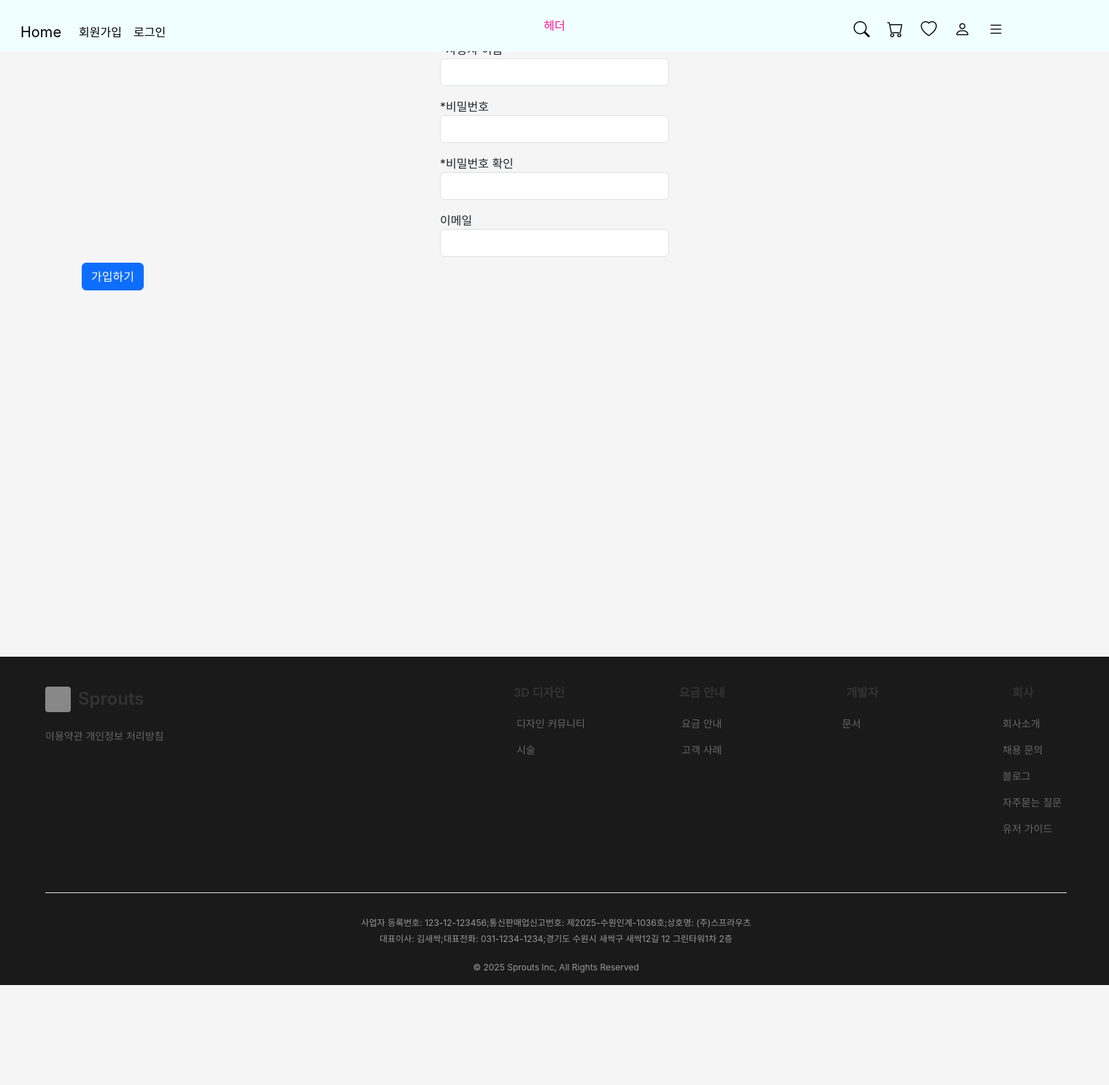
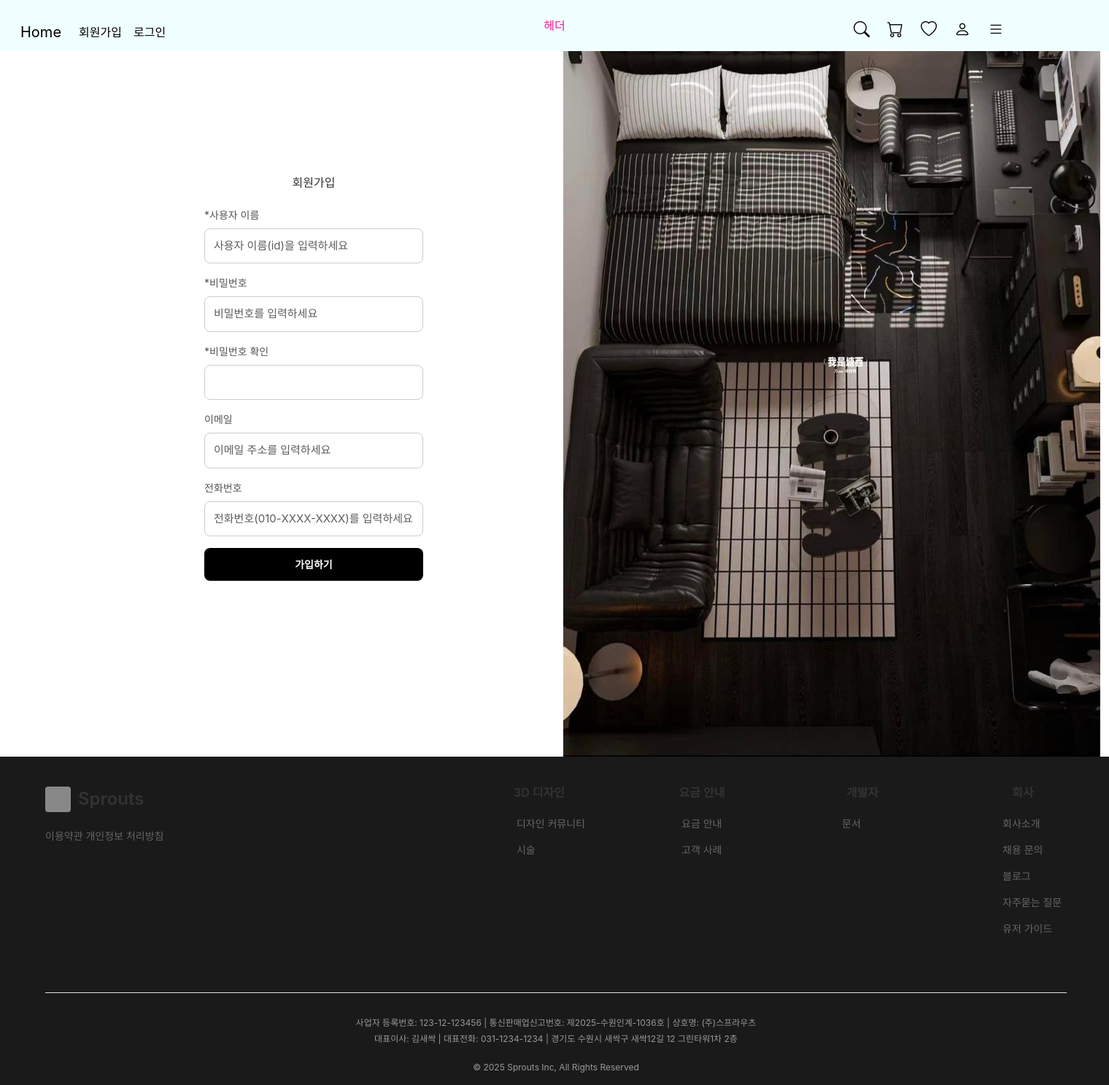
Before and after one commit to lhj8-8/interior_lhj, a Flask app: page /signup/ in a window 1520 px wide. Shown: the whole page at 73% size. Before the commit the page ends 1350 px from the top, so only its background shows below. Run offline with Flask 3, Linux system fonts and the light colour scheme; parts of the project's set-up code (start-up, migrations or seed data) failed here and were passed over; some libraries are stand-ins or nearby versions.

Commit message:
20251010

```diff
--- a/sprout/forms.py
+++ b/sprout/forms.py
@@ -1,7 +1,7 @@
 from flask_wtf import FlaskForm
 from flask_wtf.file import FileField, FileAllowed
 from wtforms.fields.simple import StringField, TextAreaField, PasswordField, EmailField
-from wtforms.validators import DataRequired, Length, EqualTo, Email
+from wtforms.validators import DataRequired, Length, EqualTo, Email, Regexp
 
 
 class QuestionForm(FlaskForm):
@@ -18,6 +18,8 @@ class UserCreateForm(FlaskForm):
     password1 = PasswordField('비밀번호',validators=[DataRequired(), EqualTo('password2', message='비밀번호가 일치하지 않습니다.')])
     password2 = PasswordField('비밀번호 확인',validators=[DataRequired()])
     email=EmailField('이메일', validators=[DataRequired(), Email()])
+    phone = StringField('Phone Number', validators=[DataRequired(),
+            Regexp(r'^\d{3}-\d{3,4}-\d{4}$', message="전화번호 형식은 010-0000-0000 입니다.")])
 
 #로그인 폼
 class UserLoginForm(FlaskForm):
--- a/sprout/templates/auth/signup.html
+++ b/sprout/templates/auth/signup.html
@@ -1,30 +1,52 @@
 {% extends 'base.html' %}
 {% block content %}
-    <div class="container" style="height: 900px; " bg-light>
-        <h5 class="mb-30 mx-auto p-2">회원 가입</h5>
+    <link rel="stylesheet" href="{{ url_for('static', filename='auth.css') }}">
+
+    <div class="container" bg-light>
+        <div class="row min-vh-100">
+            <div class="col-md-6 d-flex align-items-center justify-content-center">
+                <div class="login-container w-75">
+                    <h2 class="text-center mb-4">회원가입</h2>
                     <form method="post">
                         {% include 'form_errors.html' %}
-            <div class="mb-20 mx-auto p-2" style="width: 330px;">
+                        <div class="form-group mb-3">
                             <label for="username">*사용자 이름</label>
                             <input type="text" name="username" id="username" class="form-control"
+                                   placeholder="사용자 이름(id)을 입력하세요" required
                                    value="{{ form.username.data or '' }}">
                         </div>
-            <div class="mb-20 mx-auto p-2" style="width: 330px;">
+                        <div class="form-group mb-3">
                             <label for="password1">*비밀번호</label>
                             <input type="password" name="password1" id="password1" class="form-control"
+                                   placeholder="비밀번호를 입력하세요" required
                                    value="{{ form.password1.data or '' }}">
                         </div>
-            <div class="mb-20 mx-auto p-2" style="width: 330px;">
+                        <div class="form-group mb-3">
                             <label for="password2">*비밀번호 확인</label>
                             <input type="password" name="password2" id="password2" class="form-control"
                                    value="{{ form.password2.data or '' }}">
                         </div>
-            <div class="mb-20 mx-auto p-2" style="width: 330px;">
+                        <div class="form-group mb-3">
                             <label for="email">이메일</label>
                             <input type="email" name="email" id="email" class="form-control"
+                                   placeholder="이메일 주소를 입력하세요" required
                                    value="{{ form.email.data or '' }}">
                         </div>
-            <button type="submit" class="btn btn-primary">가입하기</button>
+                        <div class="form-group mb-3">
+                            <label for="phone">전화번호</label>
+                            <input type="tel" name="phone" id="phone" class="form-control"
+                                   placeholder="전화번호(010-XXXX-XXXX)를 입력하세요" required
+                                   value="{{ form.phone.data or '' }}">
+                        </div>
+                        <button type="submit" class="login-btn btn btn-primary w-100 d-flex justify-content-center">
+                            가입하기
+                        </button>
                     </form>
                 </div>
+            </div>
+            <div class="col-md-6">
+                <img src="{{ url_for('static', filename='image/detail.jpg') }}" alt="login" class="login-image">
+            </div>
+        </div>
+    </div>
 {% endblock %}
--- a/sprout/templates/base.html
+++ b/sprout/templates/base.html
@@ -138,8 +138,8 @@
 
         <div class="footer-bottom">
             <div class="footer-info">
-                사업자 등록번호: 123-12-123456;통신판매업신고번호: 제2025-수원인계-1036호;상호명: (주)스프라우츠<br>
-                대표이사: 김새싹;대표전화: 031-1234-1234;경기도 수원시 새싹구 새싹12길 12 그린타워1차 2층
+                사업자 등록번호: 123-12-123456 | 통신판매업신고번호: 제2025-수원인계-1036호 | 상호명: (주)스프라우츠<br>
+                대표이사: 김새싹 | 대표전화: 031-1234-1234 | 경기도 수원시 새싹구 새싹12길 12 그린타워1차 2층
             </div>
             <div class="footer-copyright">
                 © 2025 Sprouts Inc, All Rights Reserved
--- a/sprout/views/auth_views.py
+++ b/sprout/views/auth_views.py
@@ -17,7 +17,8 @@ def signup():
         if not user:
             user = User(username=form.username.data,
                         password=generate_password_hash(form.password1.data),
-                        email=form.username.data)
+                        email=form.username.data,
+                        phone=form.phone.data)
             db.session.add(user)
             db.session.commit()
             return redirect(url_for('main.index'))
```
Also changed, not shown: sprout/static/detail.css (added, +47 -0 lines), sprout/static/detail.js (added, +64 -0 lines), sprout/templates/product_detail.html (added, +21 -0 lines), sprout.db, sprout/static/image/detail.jpg (added). Lines whose indentation alone changed are shown as unchanged.
